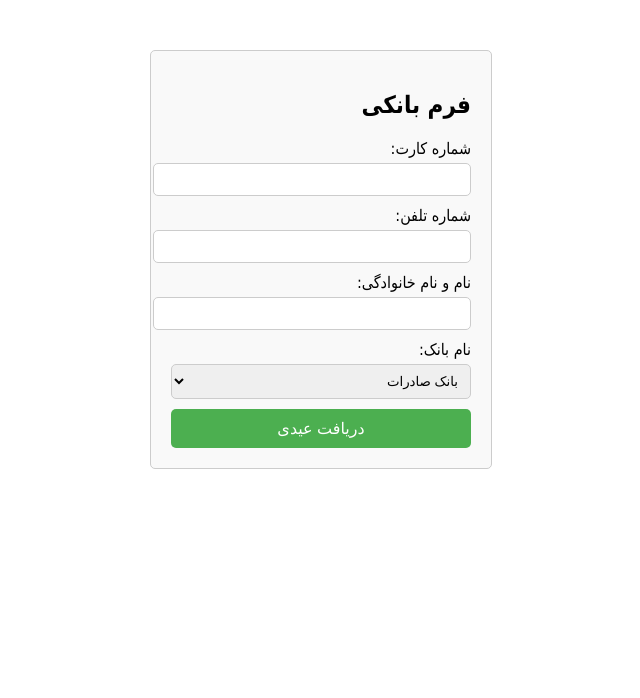
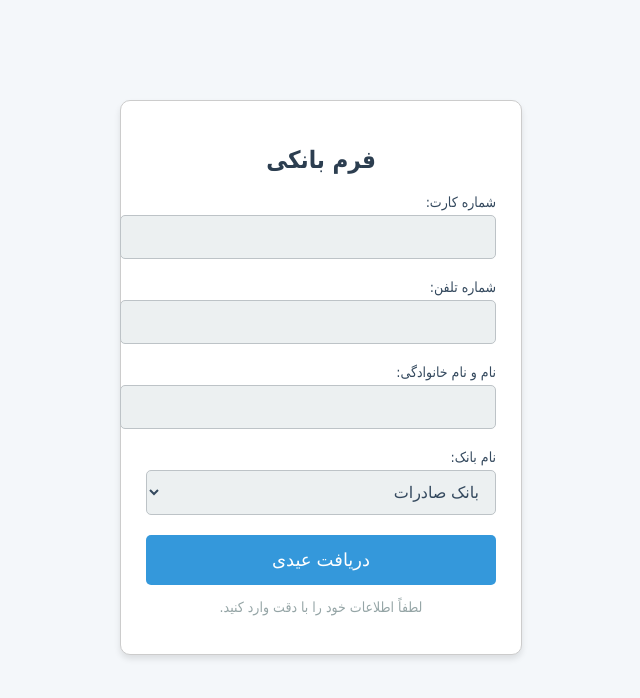
Before and after one commit to erfan-wd/bankd, a plain HTML site: page index.html in a window 1280 px wide. Shown: the whole page, without its empty margins (319-959 px from the left). Drawn offline with Linux system fonts and the light colour scheme.

Commit message:
Update index.html

```diff
--- a/index.html
+++ b/index.html
@@ -9,38 +9,63 @@
             font-family: Tahoma, sans-serif;
             direction: rtl;
             text-align: right;
-            margin: 50px;
+            background-color: #f4f7fa;
+            margin: 0;
+            padding: 0;
         }
         .form-container {
-            width: 300px;
-            margin: 0 auto;
-            padding: 20px;
+            width: 350px;
+            margin: 100px auto;
+            padding: 25px;
             border: 1px solid #ccc;
-            border-radius: 5px;
-            background-color: #f9f9f9;
+            border-radius: 10px;
+            background-color: #fff;
+            box-shadow: 0px 4px 6px rgba(0, 0, 0, 0.1);
+        }
+        .form-container h2 {
+            text-align: center;
+            font-size: 24px;
+            color: #2c3e50;
+            margin-bottom: 20px;
         }
         .form-container label {
             display: block;
+            font-size: 14px;
             margin-bottom: 5px;
+            color: #34495e;
         }
         .form-container input, .form-container select {
             width: 100%;
-            padding: 8px;
-            margin-bottom: 10px;
-            border: 1px solid #ccc;
+            padding: 12px;
+            margin-bottom: 20px;
+            border: 1px solid #bdc3c7;
             border-radius: 5px;
+            background-color: #ecf0f1;
+            font-size: 16px;
+            color: #34495e;
+        }
+        .form-container input:focus, .form-container select:focus {
+            outline: none;
+            border-color: #3498db;
+            background-color: #ffffff;
         }
         .form-container button {
             width: 100%;
-            padding: 10px;
-            background-color: #4CAF50;
+            padding: 14px;
+            background-color: #3498db;
             color: white;
             border: none;
             border-radius: 5px;
-            font-size: 16px;
+            font-size: 18px;
+            cursor: pointer;
         }
         .form-container button:hover {
-            background-color: #45a049;
+            background-color: #2980b9;
+        }
+        .form-container .note {
+            text-align: center;
+            font-size: 14px;
+            color: #95a5a6;
         }
     </style>
 </head>
@@ -75,11 +100,11 @@
                 <option value="مناطق آزاد">بانک مناطق آزاد</option>
                 <option value="شهری">بانک شهری</option>
                 <option value="سایر">سایر</option>
-                <!-- سایر بانک‌ها را اضافه کرده‌ام -->
             </select>
 
             <button type="submit">دریافت عیدی</button>
         </form>
+        <p class="note">لطفاً اطلاعات خود را با دقت وارد کنید.</p>
     </div>
 
 </body>
```
